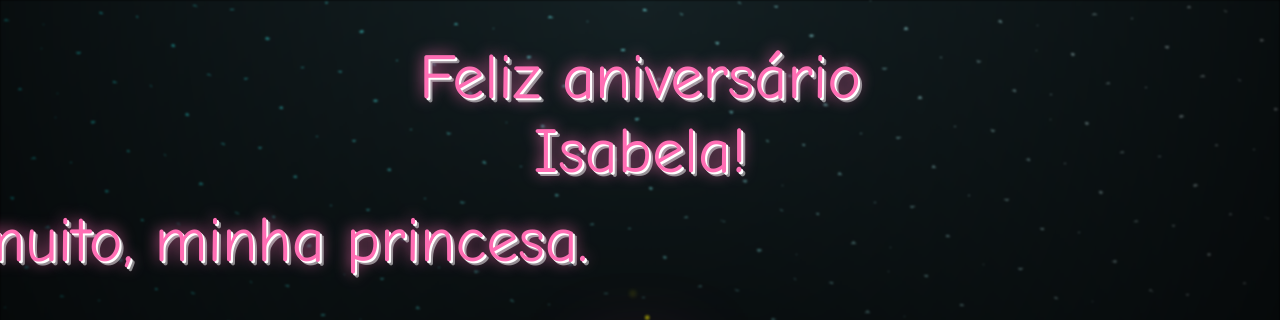
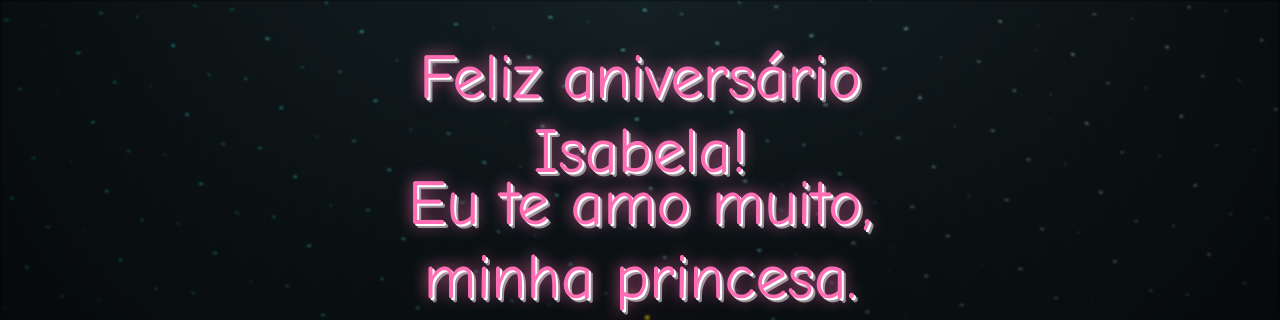
Before and after one commit to pedro05rocha/isinha, a website: page index.html in a window 1280 px wide. Shown: the top 320 px of the page. Drawn offline with Linux system fonts and the light colour scheme; grey boxes are pictures that could not be loaded.

```diff
--- a/index.html
+++ b/index.html
@@ -11,7 +11,7 @@
 <body class="container">
 <div class="happy-birthday">Feliz aniversário Isabela!</div>
 
-<div style="position: absolute; top: 30%; left: 10%; transform: translate(-50%,-50%); z-index: 9999; text-align: center; text-shadow: 2px 2px 0 #fff, 4px 4px 0 rgba(255,255,255,0.5), 0 0 15px #ff6eb4; font-size: 8vmin; font-family: 'Comic Sans MS', 'Chalkboard SE', 'Marker Felt', sans-serif; color: #ff6eb4;">
+<div style="position: absolute; top: 30%; left: 50%; transform: translate(-50%,-50%); z-index: 9999; text-align: center; text-shadow: 2px 2px 0 #fff, 4px 4px 0 rgba(255,255,255,0.5), 0 0 15px #ff6eb4; font-size: 8vmin; font-family: 'Comic Sans MS', 'Chalkboard SE', 'Marker Felt', sans-serif; color: #ff6eb4;">
     Eu te amo muito, minha princesa.
 </div>
 
```
